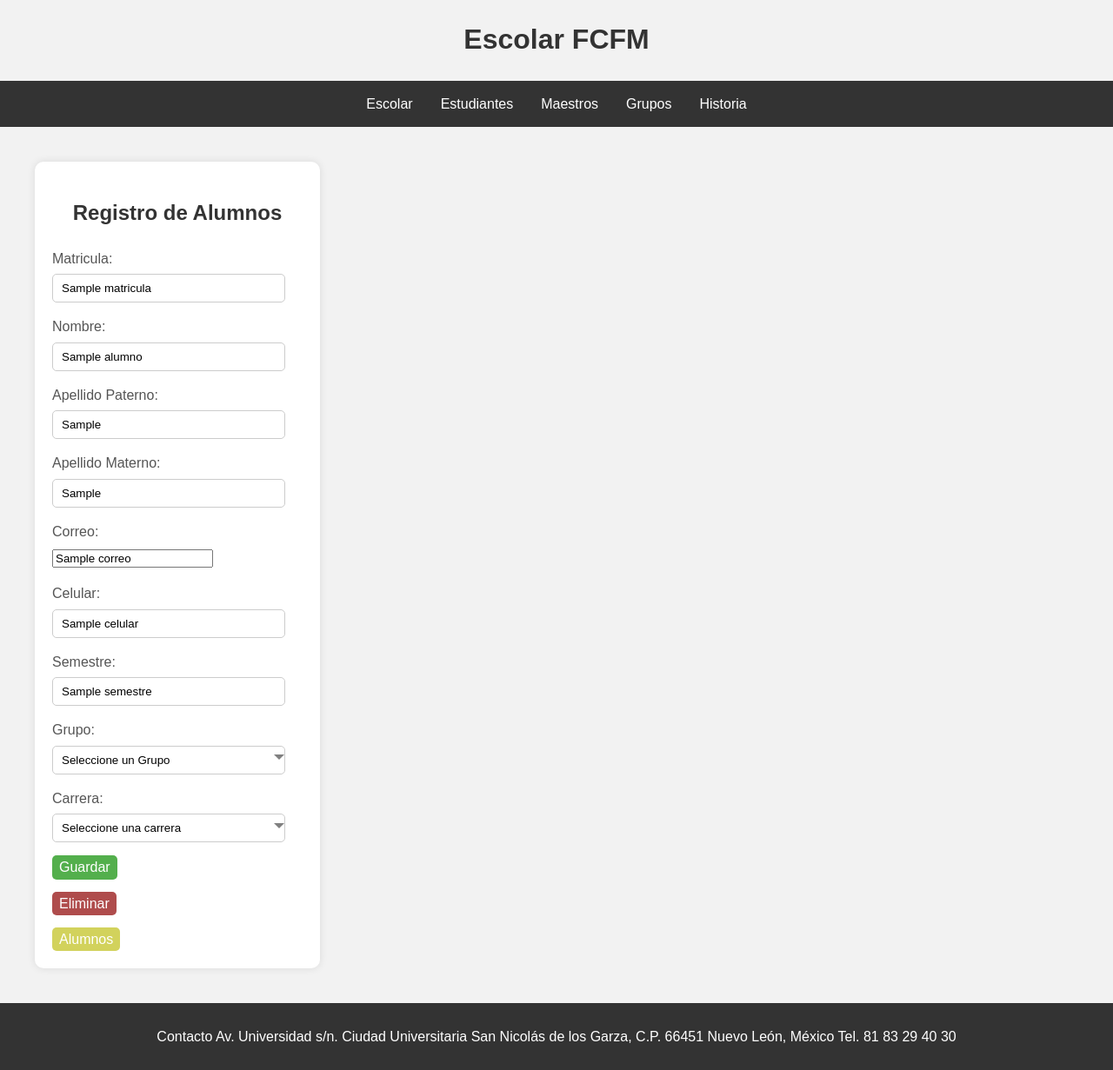
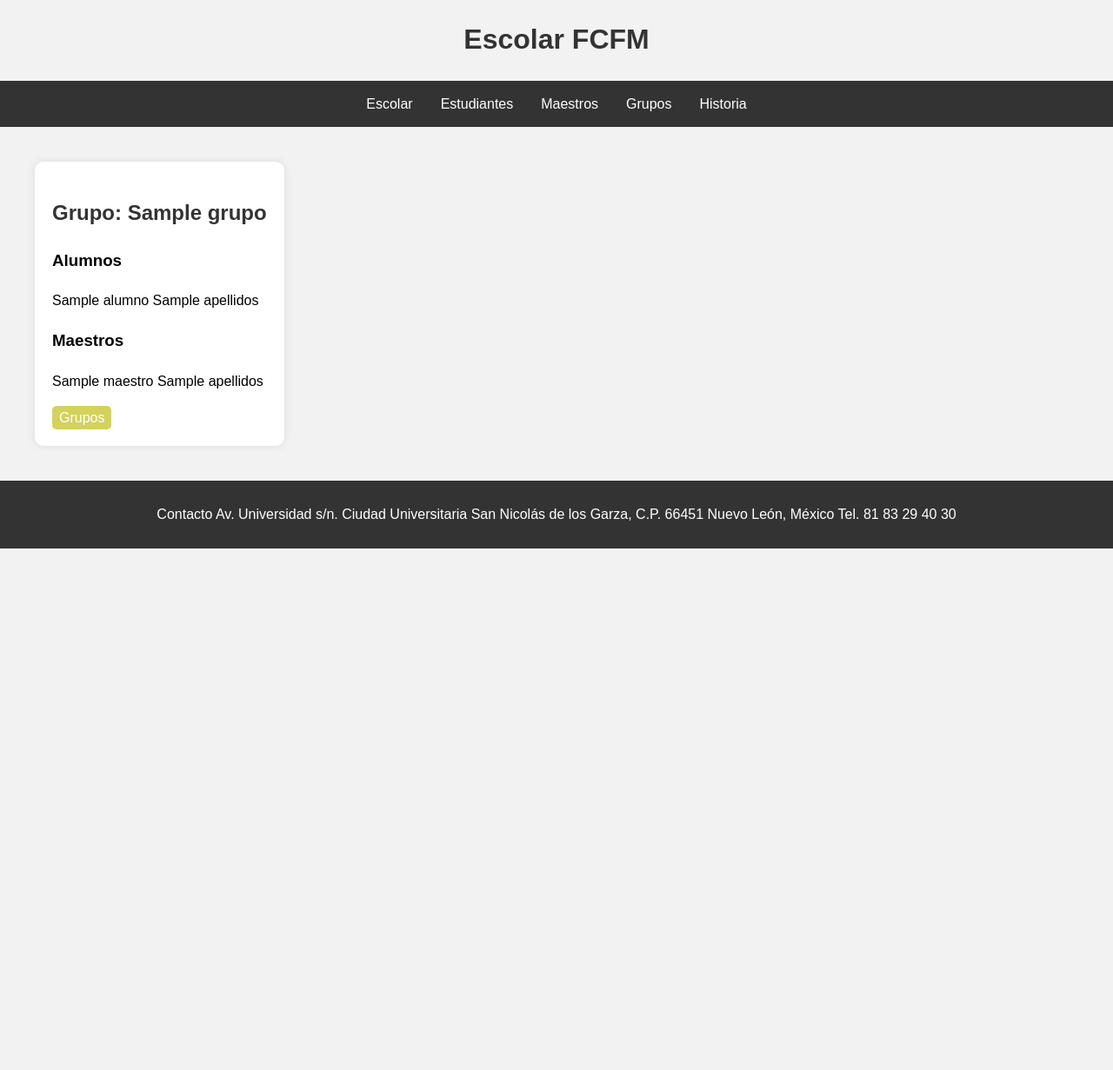
Before and after one commit to LADCH02/pia-bases-datos, a Django app: template escolar/grupos/templates/grupos/detalle-grupo.html in a window 1280 px wide. Shown: the whole page at 87% size. After the commit the page ends 631 px from the top, so only its background shows below. Run offline with Django 5.2, Linux system fonts and the light colour scheme; the template is opened without the code that fills it: most values are stand-ins (such as "Sample title", 1, 10 or a date in 2020).

Commit message:
pagina de grupo especifica

```diff
--- a/escolar/grupos/templates/grupos/detalle-grupo.html
+++ b/escolar/grupos/templates/grupos/detalle-grupo.html
@@ -6,75 +6,24 @@
 <link rel = 'stylesheet' type="text/css" href="{% static 'estilos3.css' %}"/>
 {% endblock %}
 
-{% block title %}Editar Información del Alumno{% endblock title %}
+{% block title %}Información sobre el grupo{% endblock title %}
 
 {% block content %}
 <div class="container-wrapper">
     <div class="container">
-        <h2>Registro de Alumnos</h2>
-        <form method="POST" action="{% url 'detalle-alumno' alumno.matricula %}">
+        <h2>Grupo: {{ grupo.nombre }}</h2>
+        <div class="alumno-card">
+            <h3>Alumnos</h3>
+            {% for alumno in grupo.alumnos %}
+            <p>{{ alumno.nombre }} {{ alumno.apellidos }}</p>
+            {% endfor %}
 
-            {% csrf_token %}
-            <div class="form-group">
-                <label for="matricula">Matricula:</label>
-                <input type="text" id="matricula" name="matricula" placeholder="Ingrese su Matricula" value="{{ alumno.matricula }}" required>
-            </div>
-            <div class="form-group">
-                <label for="nombre">Nombre:</label>
-                <input type="text" id="nombre" name="nombre" placeholder="Ingrese sus Nombres" value="{{ alumno.nombre }}" required>
-            </div>
-            <div class="form-group">
-                <label for="apellidoP">Apellido Paterno:</label>
-                <input type="text" id="apellidoP" name="apellidoP" placeholder="Ingrese su Apellido Paterno" value="{{ alumno.apellidoP }}" required>
-            </div>
-            <div class="form-group">
-                <label for="apellidoM">Apellido Materno:</label>
-                <input type="text" id="apellidoM" name="apellidoM" placeholder="Ingrese su Apellido Materno" value="{{ alumno.apellidoM }}" required>
-            </div>
-            <div class="form-group">
-                <label for="correo">Correo:</label>
-                <input type="email" id="correo" name="correo" placeholder="Ingrese su Correo" value="{{ alumno.correo }}" required>
-            </div>
-            <div class="form-group">
-                <label for="celular">Celular:</label>
-                <input type="tel" id="celular" name="celular" placeholder="Ingrese su Celular" value="{{ alumno.celular }}" required>
-            </div>
-            <div class="form-group">
-                <label for="semestre">Semestre:</label>
-                <input type="text" id="semestre" name="semestre" placeholder="Ingrese su Semestre" value="{{ alumno.semestre }}" required>
-            </div>
-            <div class="form-group">
-                <label for="grupo">Grupo:</label>
-                <select id="grupo" name="grupo" required>
-                    <option value="">Seleccione un Grupo</option>
-                    <option value="Grupo 1" {% if alumno.grupo == "Grupo 1" %}selected{% endif %}>Grupo 1</option>
-                    <option value="Grupo 2" {% if alumno.grupo == "Grupo 2" %}selected{% endif %}>Grupo 2</option>
-                    <option value="Grupo 3" {% if alumno.grupo == "Grupo 3" %}selected{% endif %}>Grupo 3</option>
-                </select>
-            </div>
-            <div class="form-group">
-                <label for="carrera">Carrera:</label>
-                <select id="carrera" name="carrera" required>
-                    <option value="">Seleccione una carrera</option>
-                    <option value="Matematicas" {% if alumno.carrera == "Matematicas" %}selected{% endif %}>Matematicas</option>
-                    <option value="Actuaria" {% if alumno.carrera == "Actuaria" %}selected{% endif %}>Actuaria</option>
-                    <option value="Fisica" {% if alumno.carrera == "Fisica" %}selected{% endif %}>Fisica</option>
-                    <option value="Ciencias Computacionales" {% if alumno.carrera == "Ciencias Computacionales" %}selected{% endif %}>Ciencias Computacionales</option>
-                    <option value="Multimedia y Animacion Digital" {% if alumno.carrera == "Multimedia y Animacion Digital" %}selected{% endif %}>Multimedia y Animacion Digital</option>
-                    <option value="Seguridad en Tecnologias de Informacion" {% if alumno.carrera == "Seguridad en Tecnologias de Informacion" %}selected{% endif %}>Seguridad en Tecnologias de Informacion</option>
-                </select>
-            </div>
-            <div class="form-group">
-                <button class="button-verde" type="submit">Guardar</button>
-            </div>
-            <div class="form-group">
-                <a class="button-rojo" href="{% url 'eliminar-alumno' alumno.matricula %}">Eliminar</a>
-            </div>
-        </form>
-        {% if error %}
-        <p style="color: red;">Error: {{ error }}</p>
-        {% endif %}
-        <a class="button-amarillo" href="{% url 'alumnos' %}">Alumnos</a>
+            <h3>Maestros</h3>
+            {% for maestro in grupo.maestros %}
+            <p>{{ maestro.nombre }} {{ maestro.apellidos }}</p>
+            {% endfor %}
+        </div>
+        <a class="button-amarillo" href="{% url 'grupos' %}">Grupos</a>
     </div>
 </div>
 {% endblock %}
--- a/escolar/grupos/templates/grupos/index.html
+++ b/escolar/grupos/templates/grupos/index.html
@@ -35,6 +35,10 @@
                 {% for alumno in grupo.alumnos %}
                 <p><strong>Alumno:</strong> {{ alumno.nombre }} {{ alumno.apellidos }}</p>
                 {% endfor %}
+
+                {% for maestro in grupo.maestros %}
+                <p><strong>Maestro:</strong> {{ maestro.nombre }} {{ maestro.apellidos }}</p>
+                {% endfor %}
             </div>
         {% endfor %}
     </div>
--- a/escolar/grupos/urls.py
+++ b/escolar/grupos/urls.py
@@ -4,5 +4,5 @@ from . import views
 urlpatterns = [
     path("", views.grupos, name="grupos"),
     path("especifico", views.grupo_especifico, name="grupo-especifico"),
-    path("<int:matricula>", views.detalle_grupo, name="detalle-grupo"),
+    path("grupo/<str:grupoNombre>", views.detalle_grupo, name="detalle-grupo"),
 ]
```
Also changed, not shown: escolar/grupos/views.py (+27 -52 lines).
